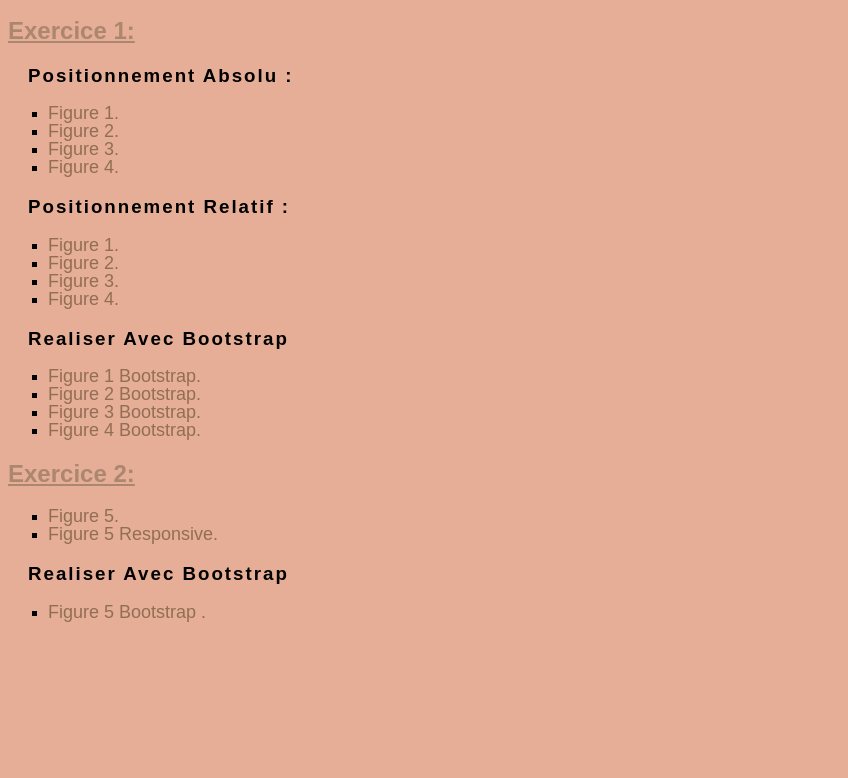
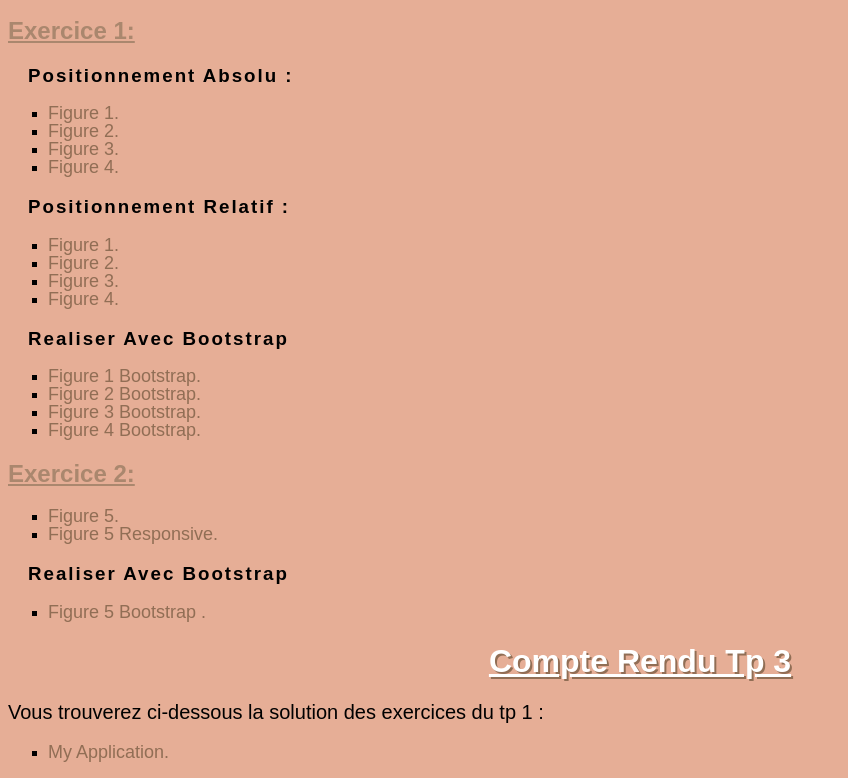
Before and after one commit to HajarSghir/SghirHajar, a plain HTML site: page index.html in a window 1280 px wide. Shown: the part 283-1061 px from the top of the page, without its empty margins (0-848 px from the left). Before the commit the page ends 921 px from the top, so only its background shows below. Drawn offline with Linux system fonts and the light colour scheme; a web font is replaced by a local one.

Commit message:
Update index.html

```diff
--- a/index.html
+++ b/index.html
@@ -84,5 +84,13 @@
    <ul style ="list-style-type:square;">
      <li><a href="figure 5 B.html" target="_blank" >Figure 5 Bootstrap . </a> </li>
    </ul>
+    <h1 style="color:white; text-align:center;">
+    <strong> Compte rendu tp 3 </strong>
+   </h1>
+     <p> Vous trouverez ci-dessous la solution des exercices du tp 1 : </p>
+    <ul style="list-style-type:square;">
+     <li> <a href=" https://piebald-raincoats.000webhostapp.com/" target="_blank"> My Application.</a> </li>
+   </ul>
+
    </body>
  </html>
```
